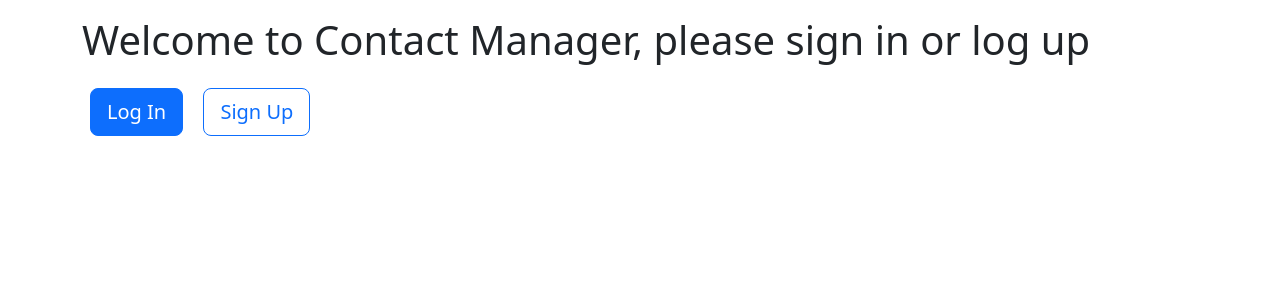
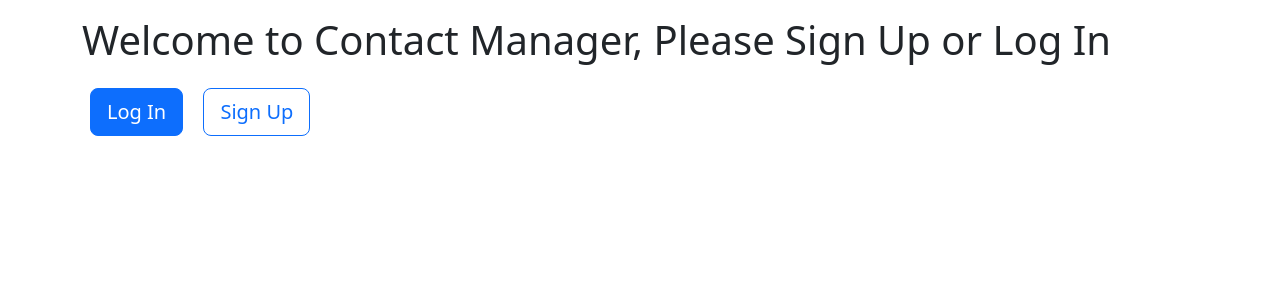
Before and after one commit to hana15-cmd/Contact-Managment-Data-Service, a Flask app: page / in a window 1280 px wide. Shown: the part 56-356 px from the top of the page. Run offline with Flask 3, Linux system fonts and the light colour scheme.

Commit message:
fixed type

```diff
--- a/app/templates/homepage.html
+++ b/app/templates/homepage.html
@@ -5,7 +5,7 @@
 {% block content %}
     <div class="centered-container">
         <div class="content">
-            <h1 class="py-3">Welcome to Contact Manager, please sign in or log up</h1>
+            <h1 class="py-3">Welcome to Contact Manager, Please Sign Up or Log In </h1>
             <div class="button-container">
                 <!-- Bootstrap Buttons for Log In and Sign Up -->
                 <a href="/login" class="btn btn-primary btn-lg mx-2">Log In</a>
```
